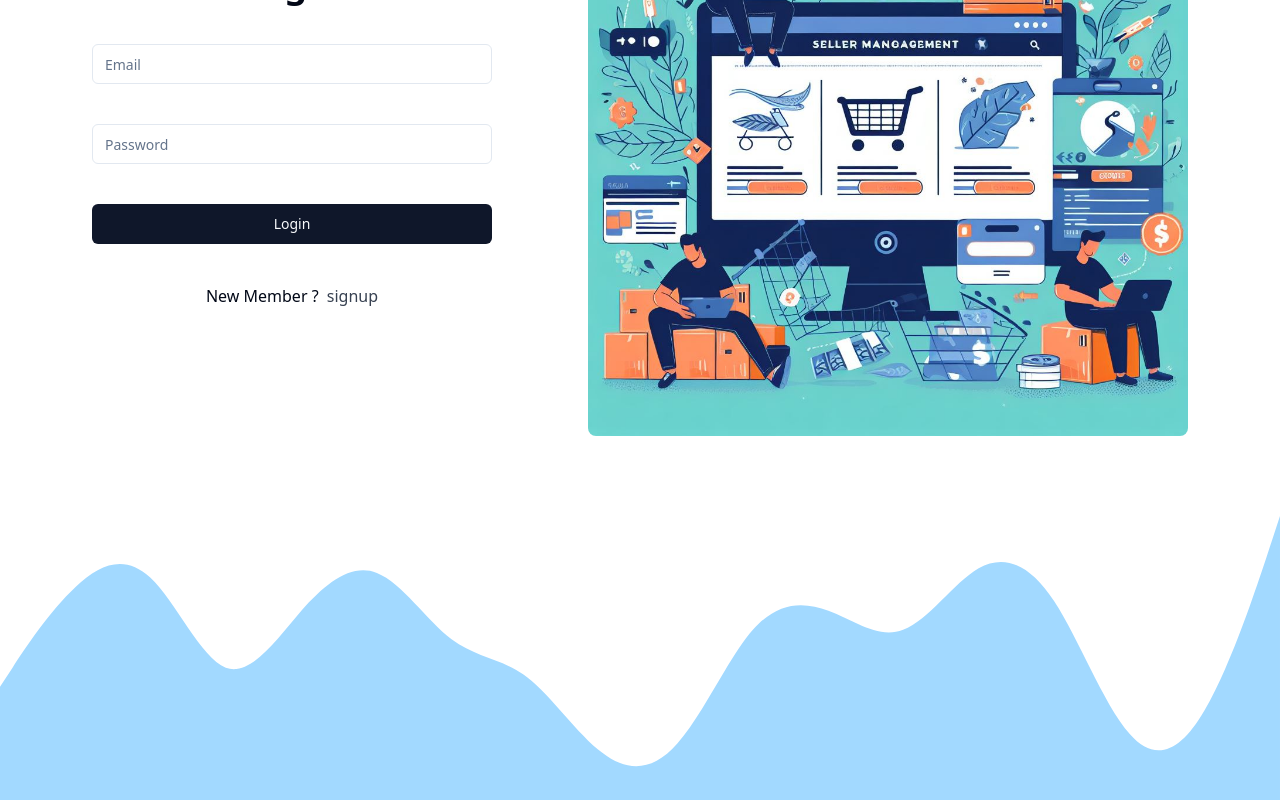
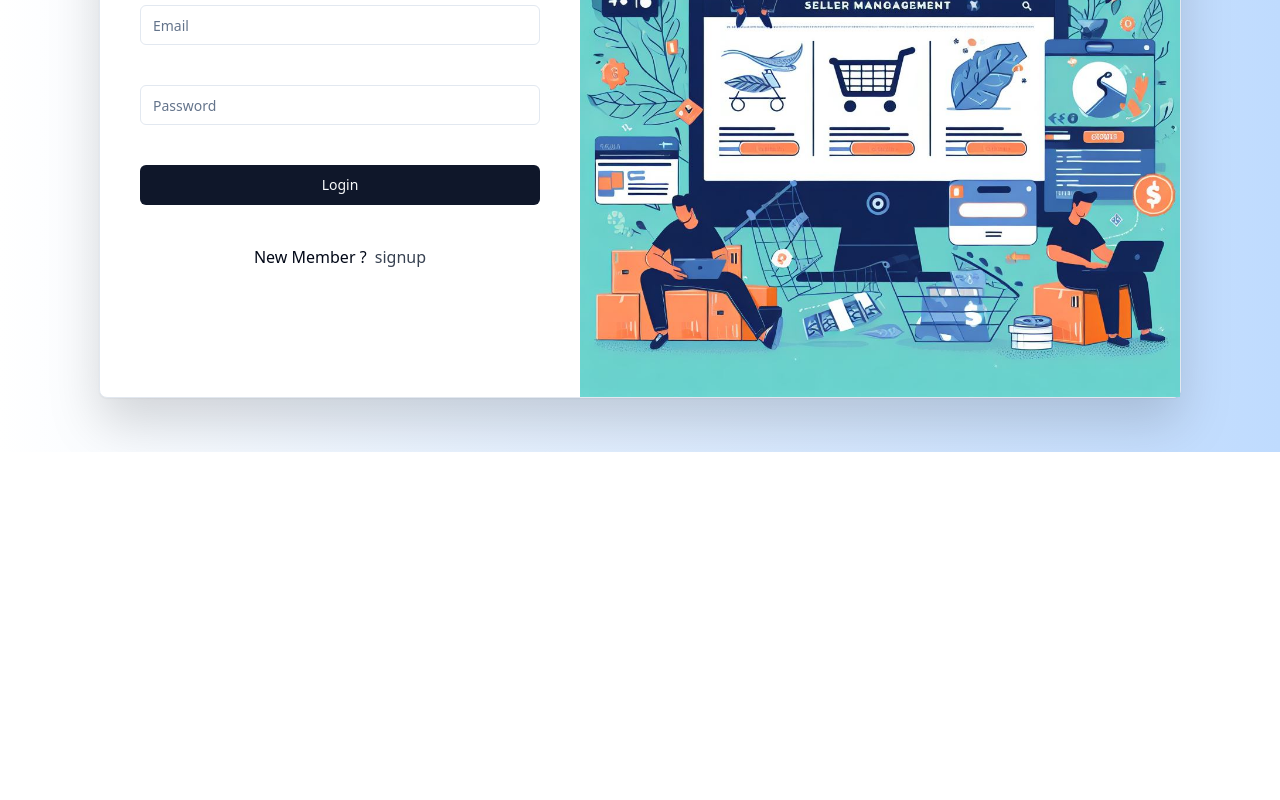
Before and after one commit to Ayush0054/eccommerce-managment, a React (Vite) app in the folder client/: page /login in a window 1280 px wide. Shown: the part 348-1148 px from the top of the page. After the commit the page ends 800 px from the top, so only its background shows below. Built offline with nearby package versions, Linux system fonts and the light colour scheme.

Commit message:
auth done

```diff
--- a/client/src/App.tsx
+++ b/client/src/App.tsx
@@ -1,8 +1,8 @@
 import "./App.css";
-import React, { useState } from "react";
-import Notification from "./component/notification";
-import OrderList from "./component/orders";
-import ShipmentStatus from "./component/shipment";
+// import React, { useState } from "react";
+// import Notification from "./component/notification";
+// import OrderList from "./component/orders";
+// import ShipmentStatus from "./component/shipment";
 import { Route, Routes } from "react-router-dom";
 import Login from "./pages/login";
 import Signup from "./pages/signup";
@@ -11,16 +11,15 @@ import Dashboard from "./pages/dashboard";
 
 function App() {
   // Define a state for notifications
-  const [notification, setNotification] = useState("");
+  // const [notification, setNotification] = useState("");
 
   return (
-    <div className="App">
+    <div className="App bg-gradient-to-r from-white to-blue-200 h-[100vh]">
       {/* <h1>E-commerce Order Management</h1> */}
       {/* <Notification message={notification} /> */}
       <Routes>
         <Route path="/login" element={<Login />} />
         <Route path="/signup" element={<Signup />} />
-        <Route path="/orders" element={<OrderList />} />
         <Route path="/dashboard" element={<Dashboard />} />
         <Route path="/" element={<Home />} />
       </Routes>
--- a/client/src/api/auth.ts
+++ b/client/src/api/auth.ts
@@ -20,7 +20,7 @@ export const signup = async (signupData: SignupParams) => {
       data: signupData,
     }
   );
-
+  localStorage.setItem("user", JSON.stringify(data));
   if (data instanceof Error) {
     throw new Error(data.message);
   }
@@ -37,10 +37,11 @@ export const login = async ({ email, password }: LoginParams) => {
   const data = await axios.post<LoginSignupResponse>(
     "http://localhost:8080/api/login",
     {
-      data: { email, password },
+      Email: email,
+      password: password,
     }
   );
-
+  localStorage.setItem("user", JSON.stringify(data));
   if (data instanceof Error) {
     throw new Error(data.message);
   }
--- /dev/null
+++ b/client/src/context/userProvider.tsx
@@ -0,0 +1,62 @@
+/* eslint-disable @typescript-eslint/no-explicit-any */
+/* eslint-disable @typescript-eslint/no-unused-vars */
+import React, {
+  ReactNode,
+  createContext,
+  useContext,
+  useEffect,
+  useState,
+} from "react";
+import { useNavigate } from "react-router-dom";
+
+interface ChatContextinterface {
+  user: any;
+  setUser: React.Dispatch<React.SetStateAction<string>> | undefined;
+  search: boolean;
+  setSearch: React.Dispatch<React.SetStateAction<boolean>>;
+}
+
+const defaultState = {
+  user: "",
+  setUser: (user: "") => {},
+  search: false,
+  setSearch: (search) => {},
+} as ChatContextinterface;
+
+type ChildProps = {
+  children: ReactNode;
+};
+
+const ChatContext = createContext(defaultState);
+// const  Provider  = ChatContext;
+const searchContext = createContext(defaultState);
+const ChatProvider = ({ children }: ChildProps) => {
+  const [user, setUser] = useState<string>(defaultState.user);
+  const [search, setSearch] = useState<boolean>(defaultState.search);
+
+  const values = {
+    user,
+    setUser,
+    search,
+    setSearch,
+  };
+  const navigate = useNavigate();
+
+  useEffect(() => {
+    const userInfo = JSON.parse(localStorage.getItem("user") as string);
+    if (userInfo) {
+      setUser(userInfo);
+    }
+    if (!userInfo) {
+      navigate("/");
+    }
+  }, []);
+
+  return <ChatContext.Provider value={values}>{children}</ChatContext.Provider>;
+};
+
+const ChatState = () => {
+  return useContext(ChatContext);
+};
+
+export { ChatProvider, ChatState };
--- a/client/src/pages/login.tsx
+++ b/client/src/pages/login.tsx
@@ -1,3 +1,4 @@
+/* eslint-disable @typescript-eslint/ban-ts-comment */
 import { Button } from "@/components/ui/button";
 import { Card } from "@/components/ui/card";
 import { Input } from "@/components/ui/input";
@@ -21,16 +22,20 @@ function Login() {
     e.preventDefault();
     console.log(loginData);
     const data = await login(loginData);
-
+    //@ts-ignore
+    if (data?.status === "fail") {
+      alert("Something went wrong. Can't signup.");
+      return;
+    }
     navigate("/dashboard");
+    if (!data) return;
   };
   return (
-    <div className=" h-[100vh]">
-      <div className=" flex items-center  m-10 mt-36 justify-center ">
-        <div className="flex items-center gap-24 p-10 ">
+    <div className=" flex items-center   justify-center  ">
+      <Card className="flex items-center m-10 mt-36 drop-shadow-2xl  ">
         <form
           action=""
-            className=" grid gap-10 w-[400px]"
+          className=" grid gap-10 w-[400px] m-10"
           onSubmit={handleSubmit}
         >
           <h1 className="text-4xl font-bold text-center">Login</h1>
@@ -61,16 +66,8 @@ function Login() {
             </button>
           </h1>
         </form>
-          <img src={image1} className=" h-[600px] rounded-lg" />
-        </div>
-      </div>
-      <svg xmlns="http://www.w3.org/2000/svg" viewBox="0 0 1440 320">
-        <path
-          fill="#a2d9ff"
-          fill-opacity="1"
-          d="M0,192L14.1,170.7C28.2,149,56,107,85,80C112.9,53,141,43,169,69.3C197.6,96,226,160,254,170.7C282.4,181,311,139,339,106.7C367.1,75,395,53,424,64C451.8,75,480,117,508,138.7C536.5,160,565,160,593,181.3C621.2,203,649,245,678,266.7C705.9,288,734,288,762,256C790.6,224,819,160,847,128C875.3,96,904,96,932,106.7C960,117,988,139,1016,128C1044.7,117,1073,75,1101,58.7C1129.4,43,1158,53,1186,96C1214.1,139,1242,213,1271,245.3C1298.8,277,1327,267,1355,218.7C1383.5,171,1412,85,1426,42.7L1440,0L1440,320L1425.9,320C1411.8,320,1384,320,1355,320C1327.1,320,1299,320,1271,320C1242.4,320,1214,320,1186,320C1157.6,320,1129,320,1101,320C1072.9,320,1045,320,1016,320C988.2,320,960,320,932,320C903.5,320,875,320,847,320C818.8,320,791,320,762,320C734.1,320,706,320,678,320C649.4,320,621,320,593,320C564.7,320,536,320,508,320C480,320,452,320,424,320C395.3,320,367,320,339,320C310.6,320,282,320,254,320C225.9,320,198,320,169,320C141.2,320,113,320,85,320C56.5,320,28,320,14,320L0,320Z"
-        ></path>
-      </svg>
+        <img src={image1} className=" h-[600px] " />
+      </Card>
     </div>
   );
 }
--- a/client/src/pages/signup.tsx
+++ b/client/src/pages/signup.tsx
@@ -3,7 +3,7 @@ import { Button } from "@/components/ui/button";
 import { Card } from "@/components/ui/card";
 import { Input } from "@/components/ui/input";
 import React, { useState } from "react";
-import image2 from "../assets/photo/signup-image.jpeg";
+import image2 from "../assets/photo/login-image.jpeg";
 
 import { signup } from "@/api/auth";
 import { SignupParams } from "@/types/authTypes";
@@ -26,7 +26,7 @@ function Signup() {
       alert("Something went wrong. Can't signup.");
       return;
     }
-
+    navigate("/dashboard");
     if (!data) return;
 
     // dispatch(userSignupAction({ token: data.token, user: data.user }));
@@ -38,10 +38,10 @@ function Signup() {
   };
   return (
     <div className=" flex items-center  m-10 mt-36 justify-center ">
-      <div className="flex items-center gap-24 p-10 ">
+      <Card className="flex items-center  drop-shadow-2xl  ">
         <form
           action=""
-          className=" grid gap-10 w-[400px] "
+          className=" grid gap-10 w-[400px] m-10 "
           onSubmit={handleSubmit}
         >
           <h1 className="text-4xl font-bold text-center">Signup</h1>
@@ -61,14 +61,14 @@ function Signup() {
               handleInputChange("name", e.target.value)
             }
           />
-          <Input
+          {/* <Input
             type="text"
             placeholder="Phone"
             value={signupData.phone}
             onChange={(e: React.ChangeEvent<HTMLInputElement>) =>
               handleInputChange("phone", e.target.value)
             }
-          />
+          /> */}
           <Input
             type="password"
             placeholder="Password"
@@ -88,8 +88,8 @@ function Signup() {
             </button>
           </h1>
         </form>
-        <img src={image2} className=" h-[600px] rounded-lg" />
-      </div>
+        <img src={image2} className=" h-[600px] " />
+      </Card>
     </div>
   );
 }
```
Also changed, not shown: 1 other file (tests, documents, lock files or other folders). Lines whose indentation alone changed are shown as unchanged.
